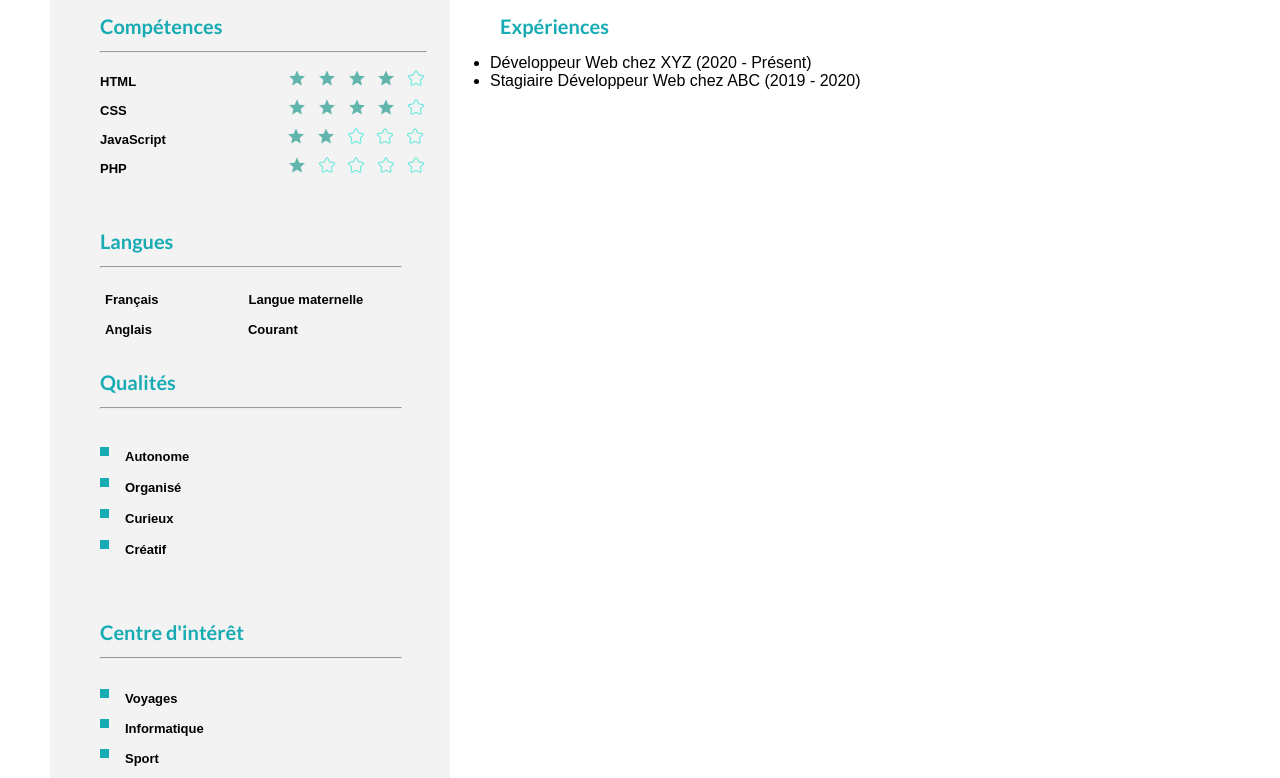
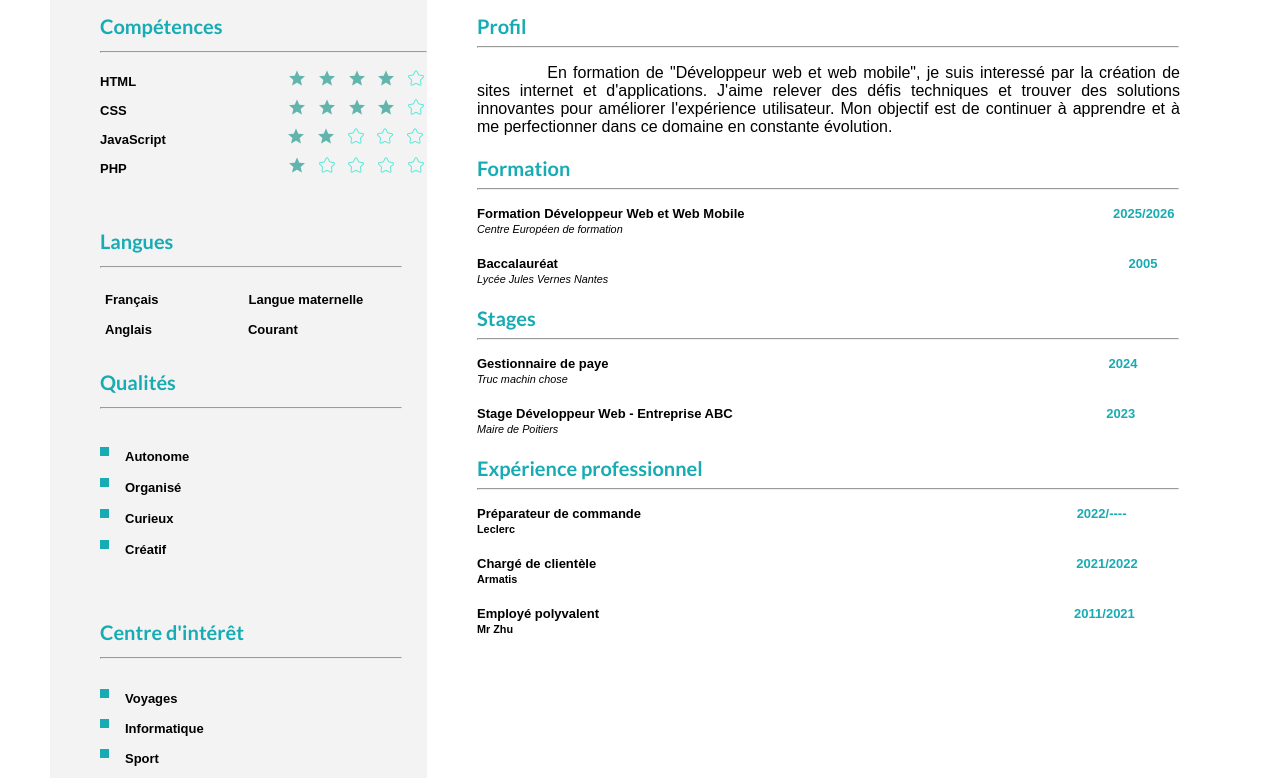
Before and after one commit to Sena2805/Sun-Marc-Devoir-3-HTML-CSS, a plain HTML site: page index.html in a window 1280 px wide. Shown: the part 175-953 px from the top of the page. Drawn offline with Linux system fonts and the light colour scheme; a web font is replaced by a local one.

```diff
--- a/assets/css/index/style.css
+++ b/assets/css/index/style.css
@@ -2,6 +2,7 @@
     font-family: Raleway;
     src: url(../../fonts/Raleway-Regular.woff) format('woff');
     font-weight: normal;
+    font-style: normal;
 }
 
 html {
@@ -26,7 +27,6 @@ html {
     flex-direction: row;
     justify-content: space-evenly;
 }
-
 
 #title {
     font-family: lato, sans-serif;
@@ -57,6 +57,7 @@ h2 {
 }
 
 #mail {
+    margin-left: 75px;
     text-decoration: none;
     color: #f3f3f3; /* rgb(243, 243, 243); */
 }
@@ -85,6 +86,7 @@ body {
 }
 
 #phone {
+    margin-left: 40px;
     text-decoration: none;
     color: #f3f3f3; /* rgb(243, 243, 243); */
 }
@@ -315,3 +317,115 @@ h6 {
     flex-direction: column;
     background-color: #f3f3f3; /* rgb(243, 243, 243); */;
 }
+
+#profile-hr {
+    width: 700px;
+    margin-left: 50px;
+    margin-bottom: 1px;
+}
+
+#profile-text {
+    text-indent: 10%;
+    text-align: justify;
+    text-justify: auto;
+    margin-left: 50px;
+    margin-right: 30px;
+}
+
+#formation-hr {
+    width: 700px;
+    margin-left: 50px;
+    margin-bottom: 1px;
+}
+
+#formation-list li {
+    list-style: none;
+    margin-left: 10px;
+    margin-bottom: 20px;
+    font-size: small;
+    font-weight: bold;
+}
+
+#web-developer-date {
+    margin-left: 365px;
+    color: #17abb3; /* rgb(23, 171, 179); */
+}
+
+#formation-center {
+    font-style: italic;
+    font-weight: lighter;
+}
+
+#highschool {
+    font-style: italic;
+    font-weight: lighter;
+}
+
+
+#diploma-date {
+    margin-left: 567px;
+    color: #17abb3; /* rgb(23, 171, 179); */
+}
+
+#internship-hr {
+    width: 700px;
+    margin-left: 50px;
+    margin-bottom: 1px;
+}
+
+#internship-list li {
+    list-style: none;
+    margin-left: 10px;
+    margin-bottom: 20px;
+    font-size: small;
+    font-weight: bold;
+}
+
+#internship-date-1 {
+    margin-left: 500px;
+    color: #17abb3; /* rgb(23, 171, 179); */
+}
+
+#internship-date-2 {
+    margin-left: 370px;
+    color: #17abb3; /* rgb(23, 171, 179); */
+}
+
+#internship-society {
+    font-style: italic;
+    font-weight: lighter;
+}
+
+#city-hall {
+    font-style: italic;
+    font-weight: lighter;
+}
+
+#profesional-experience-hr {
+    width: 700px;
+    margin-left: 50px;
+    margin-bottom: 1px;
+}
+
+#profesional-experience-list li {
+    list-style: none;
+    margin-left: 10px;
+    margin-bottom: 20px;
+    font-size: small;
+    font-weight: bold;
+}
+
+#profesional-experience-date-1 {
+    margin-left: 432px;
+    color: #17abb3; /* rgb(23, 171, 179); */
+}
+
+#profesional-experience-date-2 {
+    margin-left: 480px;
+    color: #17abb3; /* rgb(23, 171, 179); */
+}
+
+#profesional-experience-date-3 {
+    margin-left: 475px;
+    color: #17abb3; /* rgb(23, 171, 179); */
+}
--- a/index.html
+++ b/index.html
@@ -22,12 +22,12 @@
                 <div id="contact-data"><h1>Marc Sun</h1>
                      <h2>Développeur Web et Web mobile</h2>
 
-                        <p>
+                        <p id="contact-links">
                             <a href="mailto:test@mail.com" id="mail"> <img src="./assets/icons/email.png" alt="icone représentant une enveloppe pour email" id="mail-icon">Mail</a>
                             <a href="https://www.google.com/maps/" target="_blank" id="adress"><img src="./assets/icons/abri.png" alt="icone représentant une maison pour adresse" id="adress-icon">Adresse</a>
                         </p>
 
-                        <p>
+                        <p id="contact-phone">
                             <a href="tel:06060606" id="phone"><img src="./assets/icons/mobile.png" alt="icone représentant un téléphone" id="phone-icon">Téléphone</a>
                             <img src="./assets/icons/voiture.png" alt="icone représentant une voiture" id="car-icon"> <span id="licence">Permis B</span>
                         </p>
@@ -102,11 +102,42 @@
         </div>
 
         <div id="experiance">
-            <h3>Expériences</h3>
-            <ul>
-                <li>Développeur Web chez XYZ (2020 - Présent)</li>
-                <li>Stagiaire Développeur Web chez ABC (2019 - 2020)</li>
-            </ul>
+
+            <h3>Profil</h3>
+            <hr id="profile-hr">
+                <p id="profile-text">
+                    En formation de "Développeur web et web mobile", je suis interessé par la création de sites internet et d'applications.
+                    J'aime relever des défis techniques et trouver des solutions innovantes pour améliorer l'expérience utilisateur. Mon objectif est de continuer à apprendre et à me perfectionner dans ce domaine en constante évolution.
+                </p>
+
+            <h3>Formation</h3>
+            <hr id="formation-hr">
+                <ul id="formation-list">
+                    <li>Formation Développeur Web et Web Mobile <span id="web-developer-date">2025/2026</span>
+                    <br><small id="formation-center">Centre Européen de formation</small></li>
+                    <li>Baccalauréat <span id="diploma-date">2005</span>
+                    <br><small id="highschool">Lycée Jules Vernes Nantes</small></li>
+                </ul>
+
+            <h3>Stages</h3>
+            <hr id="internship-hr">
+                <ul id="internship-list"> <!--J'ai utilisé les stages du modèle, n'ayant pas fait de stage depuis un moment-->
+                    <li>Gestionnaire de paye<span id="internship-date-1">2024</span>
+                    <br><small id="internship-society">Truc machin chose</small></li>
+                    <li>Stage Développeur Web - Entreprise ABC <span id="internship-date-2">2023</span>
+                    <br><small id="city-hall">Maire de Poitiers</small></li>
+                </ul>
+
+            <h3>Expérience professionnel</h3>
+            <hr id="profesional-experience-hr">
+                <ul id="profesional-experience-list">
+                    <li>Préparateur de commande <span id="profesional-experience-date-1">2022/----</span>
+                    <br><small id="profesional-experience-society">Leclerc</small></li>
+                    <li>Chargé de clientèle<span id="profesional-experience-date-2">2021/2022</span>
+                    <br><small id="profesional-experience-society-2">Armatis</small></li>
+                    <li>Employé polyvalent<span id="profesional-experience-date-3">2011/2021</span>
+                    <br><small id="profesional-experience-society-3">Mr Zhu</small></li>
+                </ul>
         </div>
     </main>
 
```
